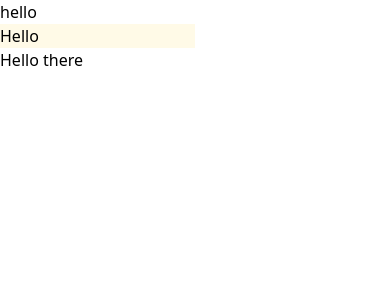
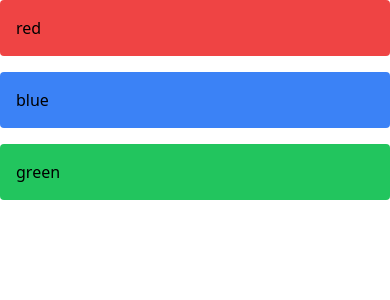
Before and after one commit to cornellh4i/lagos-volunteers, a Next.js app in the folder frontend/: page /about in a window 390 px wide. Shown: the top 300 px of the page. Built offline with nearby package versions, Linux system fonts and the light colour scheme.

Commit message:
Complete responsive design onboarding

```diff
--- a/frontend/src/pages/about.tsx
+++ b/frontend/src/pages/about.tsx
@@ -5,9 +5,11 @@ import Button from "@/components/Button";
 const About = () => {
   return (
     <>
-      <Button text="hello" />
-      <div className="bg-yellow-400 bg-opacity-10 w-1/2 text-tight">Hello</div>
-      Hello there
+      <div className="grid grid-cols-1 sm:grid-cols-2 gap-4">
+        <div className="bg-red-500 p-4 rounded">red</div>
+        <div className="bg-blue-500 p-4 rounded">blue</div>
+        <div className="bg-green-500 p-4 sm:col-span-2 rounded">green</div>
+      </div>
     </>
   );
 };
```
